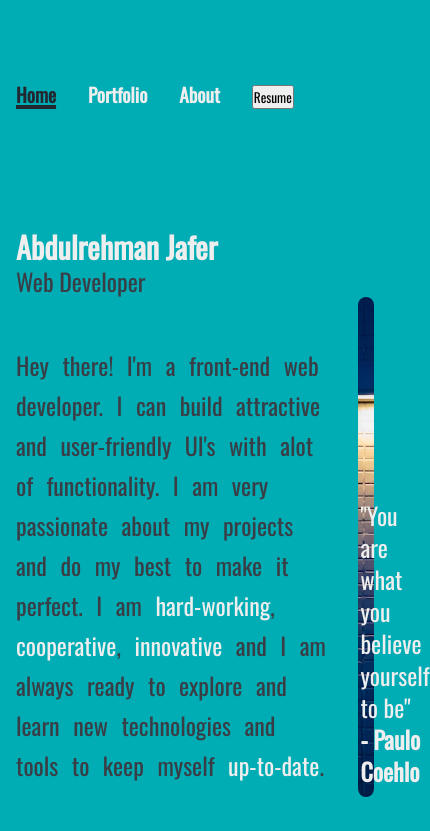
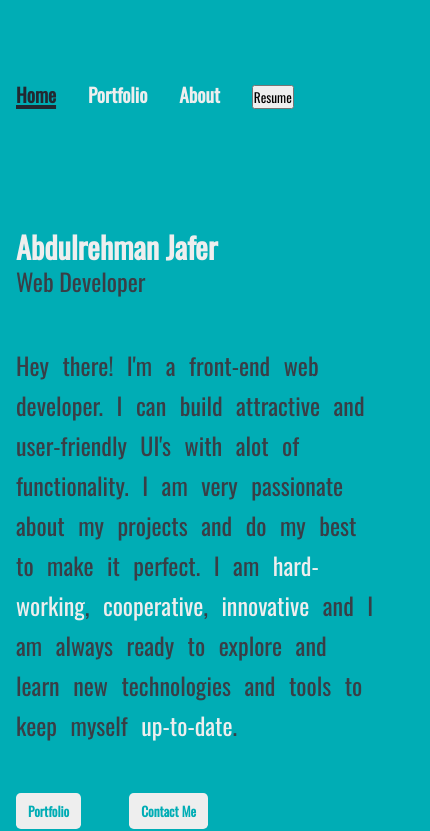
Before and after one commit to Abdulrehman-Jafer/My-Portfolio, a React (Vite) app: page / in a window 390 px wide. Shown: the top 831 px of the page, 430 px wide, since content can reach past the window. Built offline with nearby package versions, Linux system fonts and the light colour scheme.

Commit message:
set mediascreen

```diff
--- a/src/Components/Home/Home_top.tsx
+++ b/src/Components/Home/Home_top.tsx
@@ -36,7 +36,7 @@ const Home_top = ({ inputRef }: { inputRef: RefObject<HTMLInputElement> }) => {
                     </a>
                 </div>
             </section>
-            <section className="flex-1 relative mediaWidth sm:min-w-[400px]">
+            <section className="flex-1 relative min-w-[300px] sm:min-w-[400px] mediaWidth">
                 <img src={bg} alt="bg" className="rounded-[1rem] w-[100%] object-cover min-h-[500px] " />
                 <div className="absolute top-[40%] left-[15%] fontStyle">
                     <p className="text-primary text-2xl mi-w-[300px]">"You are what you believe yourself to be" </p>
```
